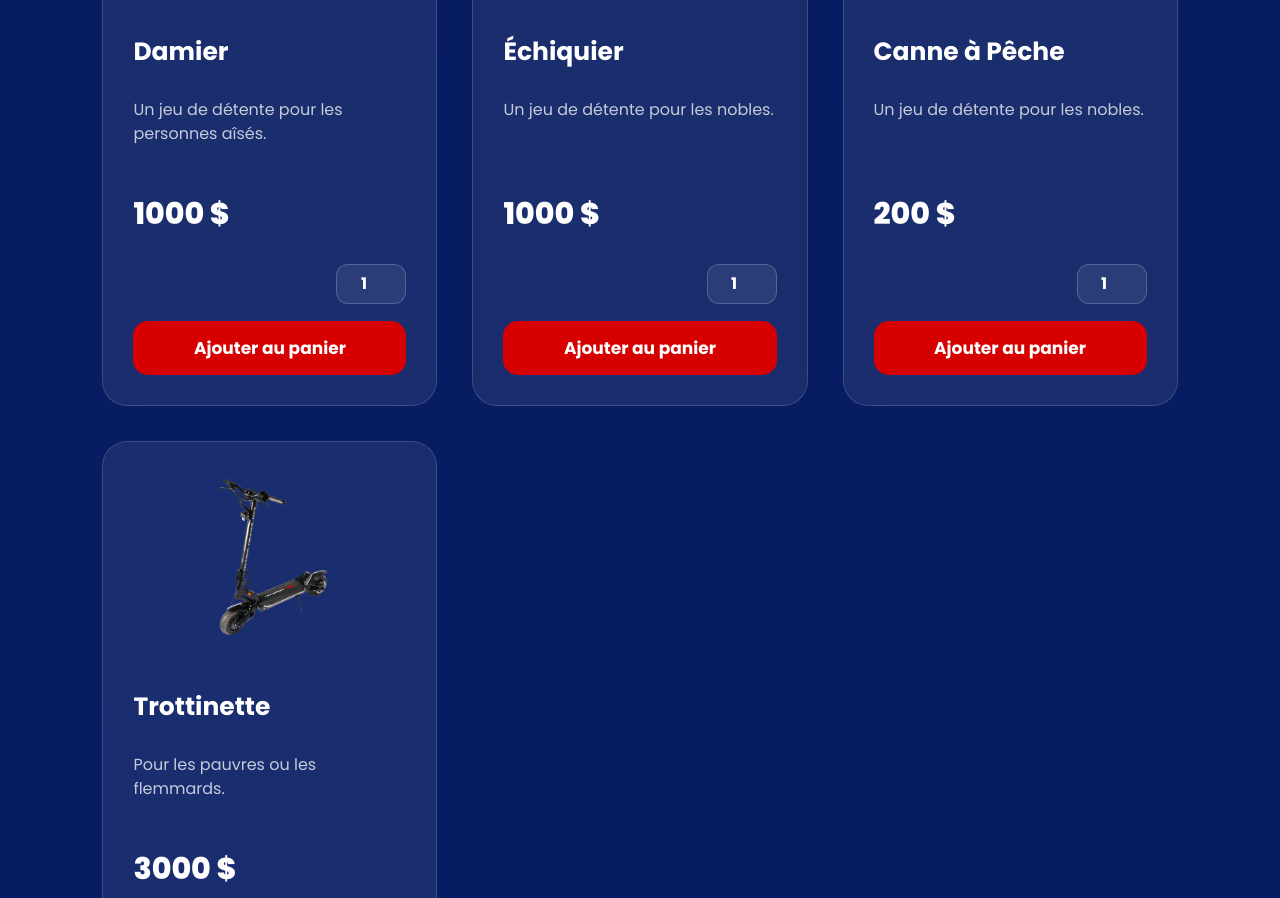
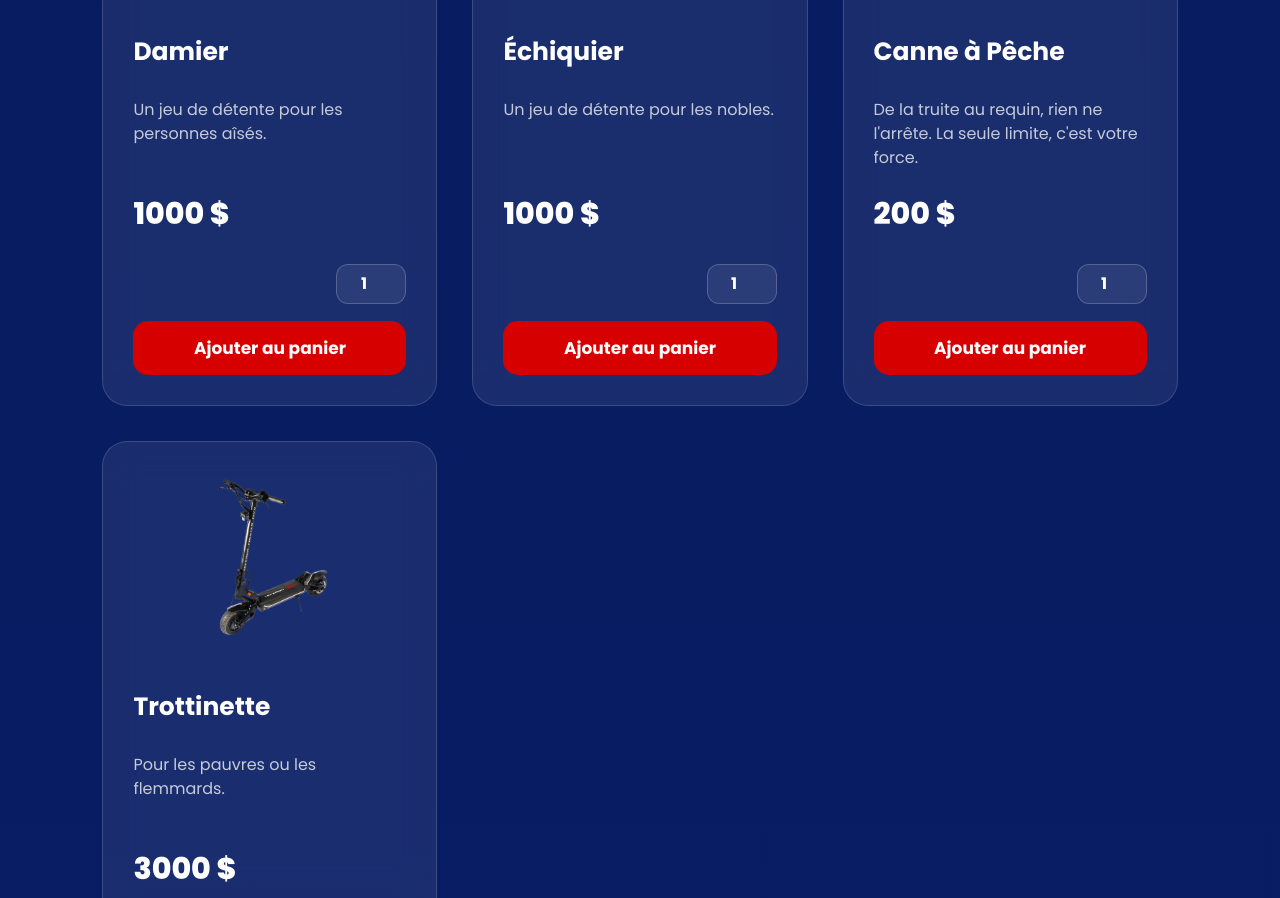
Before and after one commit to louiscazenave5-maker/LTD-Shop, a React app: page index.html in a window 1280 px wide. Shown: the part 7807-8705 px from the top of the page. Built offline with nearby package versions, Linux system fonts and the light colour scheme.

Commit message:
Update index.html
Signed-off-by: louiscazenave5-maker <louiscazenave5@gmail.com>

```diff
--- a/index.html
+++ b/index.html
@@ -890,7 +890,7 @@ Ajouter au panier
 
 <h3>Canne à Pêche</h3>
 
-<p>Un jeu de détente pour les nobles.</p>
+<p>De la truite au requin, rien ne l'arrête. La seule limite, c'est votre force.</p>
 
 <div class="price">
 200 $
```
